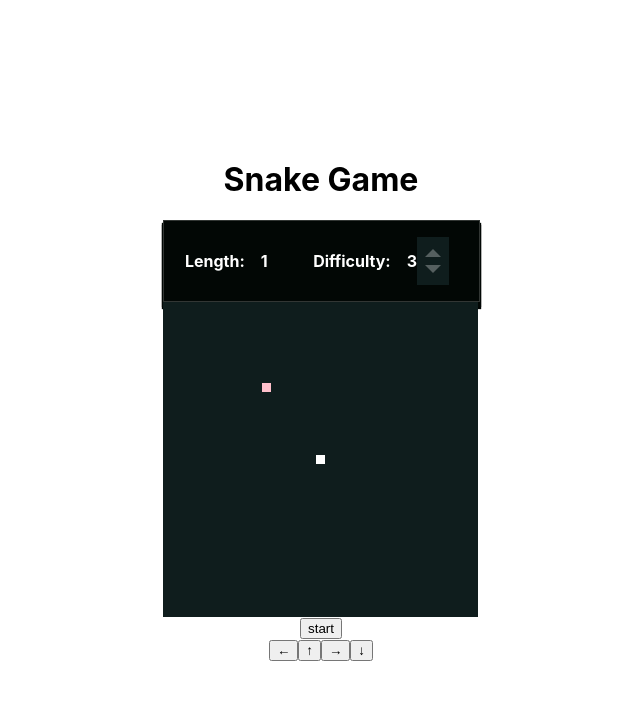
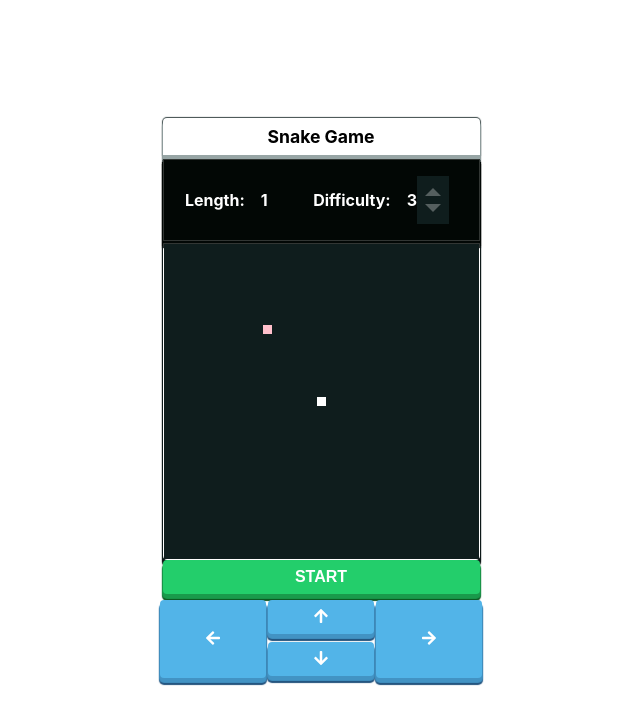
Before and after one commit to kenty2442/hooks-snake-game, a React (Create React App) app: page / in a window 1280 px wide. Shown: the top 724 px of the page, without its empty margins (319-959 px from the left). Built offline with nearby package versions, Linux system fonts and the light colour scheme.

Commit message:
Complete

```diff
--- a/src/components/Button.jsx
+++ b/src/components/Button.jsx
@@ -3,10 +3,10 @@
 const Button = ({ status, onStart, onStop, onRestart }) => {
     return (
         <div className="button">
-            {status === 'gameover' && <button onClick={onRestart}>gameover</button>}
-            {status === 'init' && <button onClick={onStart}>start</button>}
-            {status === 'suspended' && <button onClick={onStart}>start</button>}
-            {status === 'playing' && <button onClick={onStop}>stop</button>}
+            {status === 'gameover' && <button className='btn btn-gameover' onClick={onRestart}>gameover</button>}
+            {status === 'init' && <button className='btn btn-init' onClick={onStart}>start</button>}
+            {status === 'suspended' && <button className='btn btn-suspended' onClick={onStart}>start</button>}
+            {status === 'playing' && <button className='btn btn-playing' onClick={onStop}>stop</button>}
         </div>
     );
 };
--- a/src/components/ManipulationPanel.jsx
+++ b/src/components/ManipulationPanel.jsx
@@ -1,4 +1,11 @@
 import React from 'react';
+import { FontAwesomeIcon } from '@fortawesome/react-fontawesome'
+import {
+    faArrowLeft,
+    faArrowUp,
+    faArrowDown,
+    faArrowRight
+} from '@fortawesome/free-solid-svg-icons';
 
 const ManipulationPanel = ({ onChange }) => {
     const onUp = () => onChange('up');
@@ -7,10 +14,20 @@
     const onDown = () => onChange('down');
     return (
         <div className="manipuration-panel">
-            <button onClick={onLeft}>←</button>
-            <button onClick={onUp}>↑</button>
-            <button onClick={onRight}>→</button>
-            <button onClick={onDown}>↓</button>
+            <button className='manipulation-btn btn btn-move btn-left' onClick={onLeft}>
+                <FontAwesomeIcon icon={faArrowLeft} />
+            </button>
+            <div>
+                <button className='manipulation-btn btn btn-move btn-up' onClick={onUp}>
+                    <FontAwesomeIcon icon={faArrowUp} />
+                </button>
+                <button className='manipulation-btn btn btn-move btn-down' onClick={onDown}>
+                    <FontAwesomeIcon icon={faArrowDown} />
+                </button>
+            </div>
+            <button className='manipulation-btn btn btn-move btn-right' onClick={onRight}>
+                <FontAwesomeIcon icon={faArrowRight} />
+            </button>
         </div>
     );
 };
--- a/src/index.css
+++ b/src/index.css
@@ -5,6 +5,17 @@
     'Helvetica Neue', sans-serif;
   -webkit-font-smoothing: antialiased;
   -moz-osx-font-smoothing: grayscale;
+}
+
+.title-container{
+  border-radius: 4px 4px 0px 0px;
+  box-shadow: 0px 4px 1px 1px #97A5A5,0px 6px 1px 1px #3C4A4A, 0px 0px 1px 1px #3C4A4A;
+}
+
+.title{
+  margin: 0px;
+  padding: 8px;
+  font-size: 1.1rem;
 }
 
 /* borderを含めた幅で要素の幅が計算されるように */
@@ -36,11 +47,17 @@
   height: 9px;
   width: 9px;
   background:  #0f1d1d;
+
 }
 
 .field {
   display: flex;
   flex-wrap: wrap;
+  margin-top: 2px;
+  color: white;
+  border-radius: 0px 0px 4px 4px;
+  border: 1px solid #ffffff30;
+  box-shadow: 0px 4px 1px 1px #0C1818, 0px 6px 1px 1px #060F0D;
 }
 
 .snake{
@@ -131,3 +148,93 @@
   transform: scale(.8);
   opacity: .8;
 }
+
+.btn{
+  border: 0px;
+  cursor: pointer;
+  color: white;
+  border-radius: 4px;
+  width: 100%;
+  font-weight: bold;
+  padding: 8px 16px;
+  font-size: 1rem;
+  text-transform: uppercase;
+  transition: all ease .2s;
+}
+
+.btn-init,
+.btn-suspended{
+  box-shadow: 0px 4px 1px 1px #199A4B, 0px 6px 1px 1px #0B5420;
+  background:#23CE6B;
+}
+
+.btn-playing{
+  box-shadow: 0px 4px 1px 1px #D4A752, 0px 6px 1px 1px #956933;
+  background: #FFD166;
+}
+
+.btn-gameover{
+  box-shadow: 0px 4px 1px 1px #CE3959, 0px 6px 1px 1px #8B1C2C;
+  background: #EF476F;
+}
+
+.btn:focus{
+  outline: 0px;
+}
+
+.btn:active{
+  box-shadow: 0px 0px 0px 0px;
+  transform: translateY(6px);
+}
+
+.btn-init:active,
+.btn-suspended:active{
+  background: #20BD60 ;
+}
+
+.btn-playing:active{
+  background: #EABC5C;
+}
+
+.btn-gameover:active{
+  background: #DE4064;
+}
+
+.manipuration-panel{
+  margin-top: 2px;
+  display: flex;
+  justify-content: center;
+}
+
+.manipulation-btn{
+  min-width: 106px;
+  width: 106px;
+  margin: 4px 2px;
+  background:  #52B4E8;
+  box-shadow: 0px 4px 1px 1px #4293C4, 0px 6px 1px 1px #21507B;
+}
+
+.btn-move:active{
+  background: #4293C4 ;
+}
+
+.btn-left,
+.btn-right{
+  min-width: 106px;
+  width: 106px;
+  height:78px;
+}
+
+.btn-left{
+  margin-left: 0px;
+}
+
+.btn-right{
+  margin-right: 0px;
+}
+
+.btn-up,
+.btn-down{
+  margin-left: 0px;
+  margin-right: 0px;
+}
```
Also changed, not shown: package.json (+10 -1 lines), 1 other file (tests, documents, lock files or other folders).
